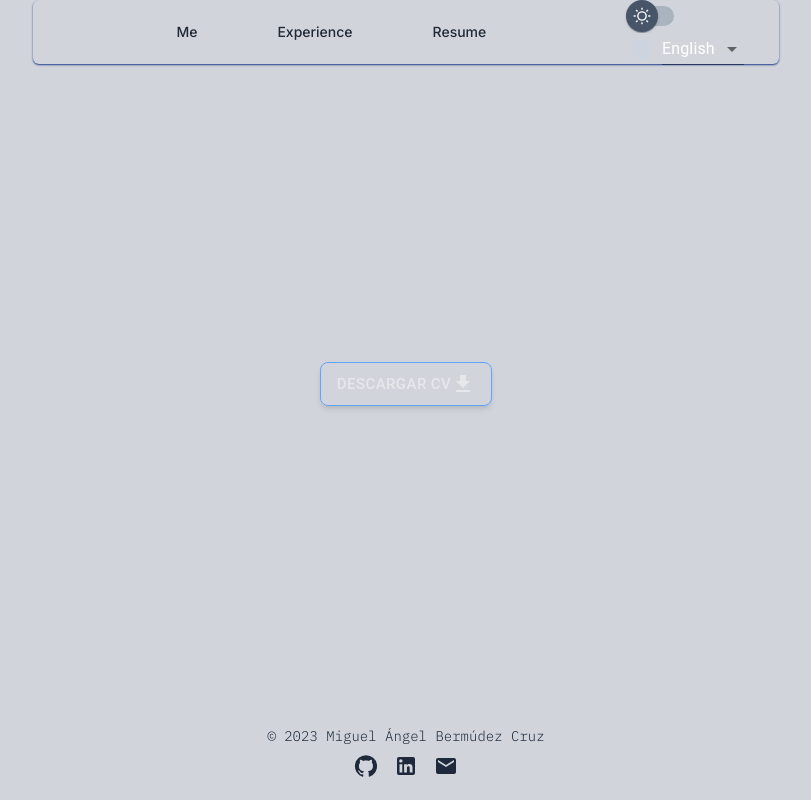
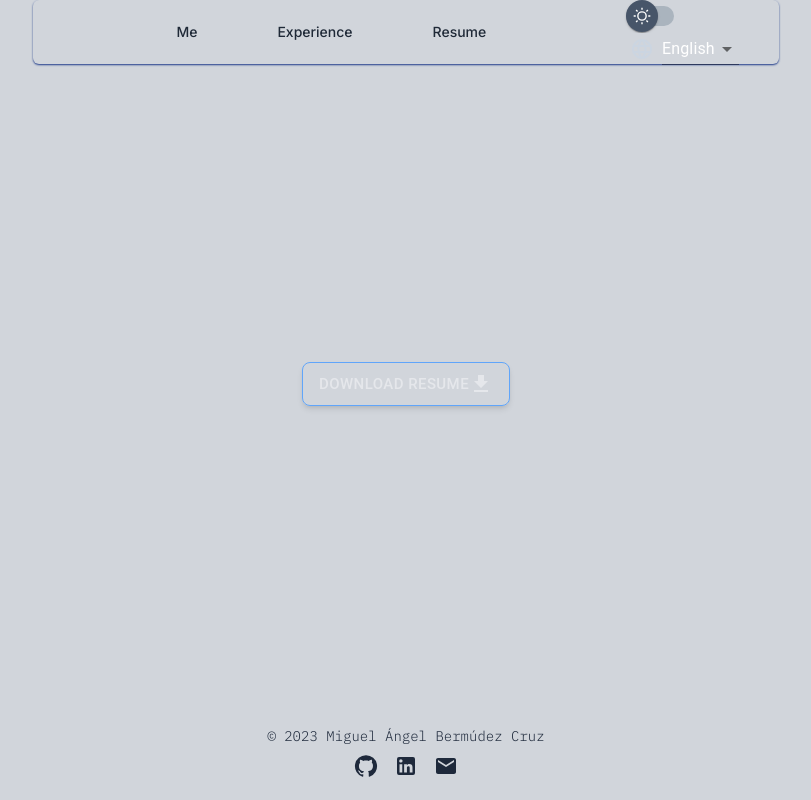
Before and after one commit to miguel-resource/portfolio_v2, a Next.js app: page /en/resume in a window 1280 px wide. Shown: the whole page, without its empty margins (234-1045 px from the left). Built offline with nearby package versions, Linux system fonts and the light colour scheme.

Commit message:
[ADD] sucessfull translation

```diff
--- a/app/[locale]/_app.tsx
+++ b/app/[locale]/_app.tsx
@@ -1,11 +1,8 @@
-import {IntlProvider} from 'next-intl';
 
 
 function App({ Component, pageProps }: any) {
   return (
-    <IntlProvider locale="es" >
       <Component {...pageProps} />
-    </IntlProvider>
   );
 }
 
--- a/app/[locale]/layout.tsx
+++ b/app/[locale]/layout.tsx
@@ -4,7 +4,7 @@ import s from "./app.module.scss";
 import type { Metadata } from "next";
 import { Inter } from "next/font/google";
 import Footer from "@/components/Footer";
-import { useLocale } from 'next-intl';
+import { useLocale, useTranslations } from 'next-intl';
 import {notFound} from 'next/navigation';
 
 const inter = Inter({ subsets: ["latin"] });
@@ -32,7 +32,11 @@ export default function RootLayout({
     <html lang={locale} className="dark">
       <body className={inter.className}>
         <div className="flex flex-col gap-8 min-h-screen bg-gray-300 justify-center dark:bg-black">
-          <Navbar />
+          <Navbar
+          me={useTranslations("navbar")("me")}
+          experience={useTranslations("navbar")("experience")}
+          resume={useTranslations("navbar")("resume")}
+          />
           <section className={s.content}>{children}</section>
           <Footer />
         </div>
--- a/app/[locale]/page.tsx
+++ b/app/[locale]/page.tsx
@@ -6,7 +6,16 @@ import { useTranslations } from "next-intl";
 
 export default function Home() {
 
-  const t = useTranslations("home");
+  const translationHome = useTranslations("home");
+  const translationSwiper = useTranslations("swiper");
+  const translationSwiperObject = {
+    'initiative': translationSwiper('initiative'),
+    'adaptability': translationSwiper('adaptability'),
+    'creativity': translationSwiper('creativity'),
+    'communication': translationSwiper('communication'),
+    'teamwork': translationSwiper('teamwork'),
+  };
+
 
   return (
     <div className={s.home}>
@@ -22,10 +31,10 @@ export default function Home() {
         <h1>Miguel Ángel Bermúdez Cruz</h1>
         <Title/>
         <p className={s.home__info__description} >
-          {t('summary')}
+          {translationHome('summary')}
         </p>
         <section className={s.home__info__swiper}>
-          <SwiperComponent/>
+          <SwiperComponent translationSwiper={translationSwiperObject} />
         </section>
       </div>
     </div>
--- a/app/[locale]/resume/page.tsx
+++ b/app/[locale]/resume/page.tsx
@@ -1,33 +1,15 @@
-"use client";
-import React, { useEffect } from "react";
 import s from "./../app.module.scss";
 import Button from "@mui/material/Button";
 import DowloadIcon from "@mui/icons-material/Download";
+import { useTranslations } from "next-intl";
+import ButtonDownload from '../../../components/ButtonDownload';
 
 const Resume = () => {
-  const handleDownload = () => {
-    const link = document.createElement("a");
-    link.href = "https://drive.google.com/file/d/17v1SIRebgWSbb0WvrwU_ZDGYAn1GJdZH/view?usp=share_link";
-    link.target = "_blank";
-    link.download = "CV.pdf";
-
-    link.click();
-
-    document;
-  };
+  const translationResume = useTranslations("resume");
 
   return (
     <section className={s.resume}>
-      <div className={s.resume__container}>
-        <Button
-          className={s.resume__container__button}
-          onClick={handleDownload}
-          size="large"
-          variant="outlined"
-        >
-          Descargar CV <DowloadIcon/>
-        </Button>
-      </div>
+      <ButtonDownload download={translationResume('download')}/>
     </section>
   );
 };
--- /dev/null
+++ b/components/ButtonDownload.tsx
@@ -0,0 +1,37 @@
+"use client";
+import { Button } from "@mui/material";
+import DowloadIcon from "@mui/icons-material/Download";
+import s from "./../app/[locale]/app.module.scss";
+
+type Props = {
+  download: string;
+};
+
+const ButtonDownload = (props: Props) => {
+  const { download } = props;
+  const handleDownload = () => {
+    const link = document.createElement("a");
+    link.href =
+      "https://drive.google.com/file/d/17v1SIRebgWSbb0WvrwU_ZDGYAn1GJdZH/view?usp=share_link";
+    link.target = "_blank";
+    link.download = "CV.pdf";
+
+    link.click();
+
+    document;
+  };
+  return (
+    <div className={s.resume__container}>
+      <Button
+        className={s.resume__container__button}
+        onClick={handleDownload}
+        size="large"
+        variant="outlined"
+      >
+        {download} <DowloadIcon />
+      </Button>
+    </div>
+  );
+};
+
+export default ButtonDownload;
--- a/components/Navbar.tsx
+++ b/components/Navbar.tsx
@@ -8,16 +8,17 @@ import {
   Switch,
   styled,
   NativeSelect,
-  InputLabel,
+  SelectChangeEvent,
+  Select,
+  MenuItem,
 } from "@mui/material";
 import s from "./components.module.scss";
 import { use, useEffect, useState } from "react";
-import { useLocale } from "next-intl";
 
 const links = [
-  { href: "/", label: "Me" },
-  { href: "/experience", label: "Experience" },
-  { href: "/resume", label: "Resume" },
+  { href: "/", label: "me" },
+  { href: "/experience", label: "experience" },
+  { href: "/resume", label: "resume" },
 ];
 
 const MaterialUISwitch = styled(Switch)(({ theme }) => ({
@@ -69,8 +70,16 @@ const MaterialUISwitch = styled(Switch)(({ theme }) => ({
   },
 }));
 
-export const Navbar = () => {
+type Props = {
+  me : string
+  experience : string
+  resume : string
+}
+
+export const Navbar = (props: Props) => {
   const [state, setState] = useState(localStorage.getItem("theme") === "dark" ? true : false);
+  const [locale, setLocale] = useState(localStorage.getItem("locale") || "en");
+  const { me } = props;
 
   useEffect(() => {
     const links = document.querySelectorAll("p");
@@ -102,15 +111,24 @@ export const Navbar = () => {
     setState(!state);
   };
 
+  const selectHandler = (event: SelectChangeEvent) => {
+    console.log(event.target.value);
+    setLocale(event.target.value);
+    localStorage.setItem("locale", event.target.value);
+    const url = window.location.href;
+    const urlSplit = url.split("/");
+    window.location.href = `${urlSplit[0]}//${urlSplit[2]}/${event.target.value}`;
+  }
+
   return (
     <nav className="w-7/12 mx-auto text-sm rounded-md h-16 shadow-sm shadow-blue-900 flex gap-0 ">
       {/* Links para navegar */}
       <div className={s.links}>
-        {links.map(({ href, label }) => (
+        {links.map(({ href, label }: { href: string; label: string }) => (
           <Link href={href} key={`${href}${label}`} className="text-gray-800 dark:text-gray-300">
             <p
               className="text-gray-800 font-medium dark:text-gray-300">
-              {label}
+              {props[label]}
               </p>
           </Link>
         ))}
@@ -128,18 +146,16 @@ export const Navbar = () => {
           />
           <div className={s.language}>
             <LanguageIcon className={s.icon} />
-            <NativeSelect
-              defaultValue="en"
+            <Select
+              variant="standard"
+              value={locale}
               className={s.select}
               style={{ color: "#fff" }}
-              inputProps={{
-                name: "language",
-                id: "uncontrolled-native",
-              }}
+              onChange={selectHandler}
             >
-              <option value="en">English</option>
-              <option value="es">Español</option>
-            </NativeSelect>
+              <MenuItem value="en">English</MenuItem>
+              <MenuItem value="es">Español</MenuItem>
+            </Select>
           </div>
         </FormGroup>
       </div>
--- a/components/SlideSoftSkills.tsx
+++ b/components/SlideSoftSkills.tsx
@@ -1,27 +1,26 @@
-"use client";
 import { useEffect } from 'react';
 import s from './components.module.scss';
+import { useTranslations } from 'next-intl';
 
+type Props = {
+  translationSoftSkills: any;
+};
 
-const SlideSoftSkills = () => {
-  const listSoftSkills = [
-    'Comunicación',
-    'Iniciativa',
-    'Adaptabilidad',
-    'Pensamiento crítico',
-    'Creatividad'
-  ];
+const SlideSoftSkills = (props: Props) => {
+  const { translationSoftSkills } = props;
+  const listSoftSkills = translationSoftSkills;
 
   useEffect(() => {
-    console.log('SlideSoftSkills');
+    console.log(translationSoftSkills);
   }, []);
 
   return (
     <div className={s.soft__skills}>
       <ul>
-        {listSoftSkills.map((item, index) => (
-          <li key={index} className='text-slate-800 dark:text-slate-300 hover:text-slate-600'>
-            {item}
+        {/* renderiza considerando que es un objeto */}
+        {Object.keys(listSoftSkills).map((key) => (
+          <li key={key}>
+            <p className={s.details}>{listSoftSkills[key]}</p>
           </li>
         ))}
       </ul>
--- a/components/SwiperComponent.tsx
+++ b/components/SwiperComponent.tsx
@@ -7,8 +7,20 @@ import SlideHardSkills from "./SlideHardSkills";
 import SlideSoftSkills from "./SlideSoftSkills";
 import { Autoplay, Pagination } from "swiper/modules";
 import s from "./components.module.scss";
+import { useEffect } from "react";
 
-const SwiperComponent = () => {
+type Props = {
+  translationSwiper: any;
+};
+
+const SwiperComponent = (props: Props) => {
+  const { translationSwiper } = props;
+
+  useEffect(() => {
+    console.log(translationSwiper);
+  }
+  , []);
+
   return (
     <Swiper
       autoplay={{
@@ -25,7 +37,7 @@ const SwiperComponent = () => {
         <SlideHardSkills />
       </SwiperSlide>
       <SwiperSlide className={s.home__info__swiper__container__slide}>
-        <SlideSoftSkills />
+        <SlideSoftSkills  translationSoftSkills={translationSwiper}/>
       </SwiperSlide>
     </Swiper>
   );
--- a/messages/en.json
+++ b/messages/en.json
@@ -1,5 +1,21 @@
 {
     "home": {
         "summary": "Experienced Software Engineer with a strong focus on frontend development and additional backend capabilities for FullStack work. Proficient in Windows, macOS, and Linux operating systems. Enthusiastic about learning and collaborating within diverse teams. Currently, expanding skills in mobile apps and augmented reality, while maintaining excellence in web development."
+    },
+    "navbar": {
+        "me": "Me",
+        "experience": "Experience",
+        "resume": "Resume"
+    },
+    "swiper": {
+        "communication": "Communication",
+        "initiative": "Initiative",
+        "adaptability": "Adaptability",
+        "teamwork": "Teamwork",
+        "creativity": "Creativity",
+        "criticalThinking": "Critical Thinking"
+    },
+    "resume": {
+        "download": "Download Resume"
     }
 }
--- a/messages/es.json
+++ b/messages/es.json
@@ -1,5 +1,21 @@
 {
     "home": {
-        "summary": "Experienced Software Engineer with a strong focus on frontend development and additional backend capabilities for FullStack work. Proficient in Windows, macOS, and Linux operating systems. Enthusiastic about learning and collaborating within diverse teams. Currently, expanding skills in mobile apps and augmented reality, while maintaining excellence in web development."
+        "summary": "Ingeniero de Software con experiencia, enfocado en gran medida en el desarrollo de frontend y con capacidades adicionales en el backend para trabajos FullStack. Competente en sistemas operativos Windows, macOS y Linux. Entusiasta por aprender y colaborar en equipos diversos. Actualmente, ampliando habilidades en aplicaciones móviles y realidad aumentada, mientras mantengo la excelencia en el desarrollo web."
+    },
+    "navbar": {
+        "me": "Yo",
+        "experience": "Experiencia",
+        "resume": "Currículum"
+    },
+    "swiper": {
+        "communication": "Comunicación",
+        "initiative": "Iniciativa",
+        "adaptability": "Adaptabilidad",
+        "teamwork": "Trabajo en equipo",
+        "creativity": "Creatividad",
+        "criticalThinking": "Pensamiento crítico"
+    },
+    "resume": {
+        "download": "Descargar Currículum"
     }
 }
```
Also changed, not shown: components/components.module.scss (+8 -4 lines).
